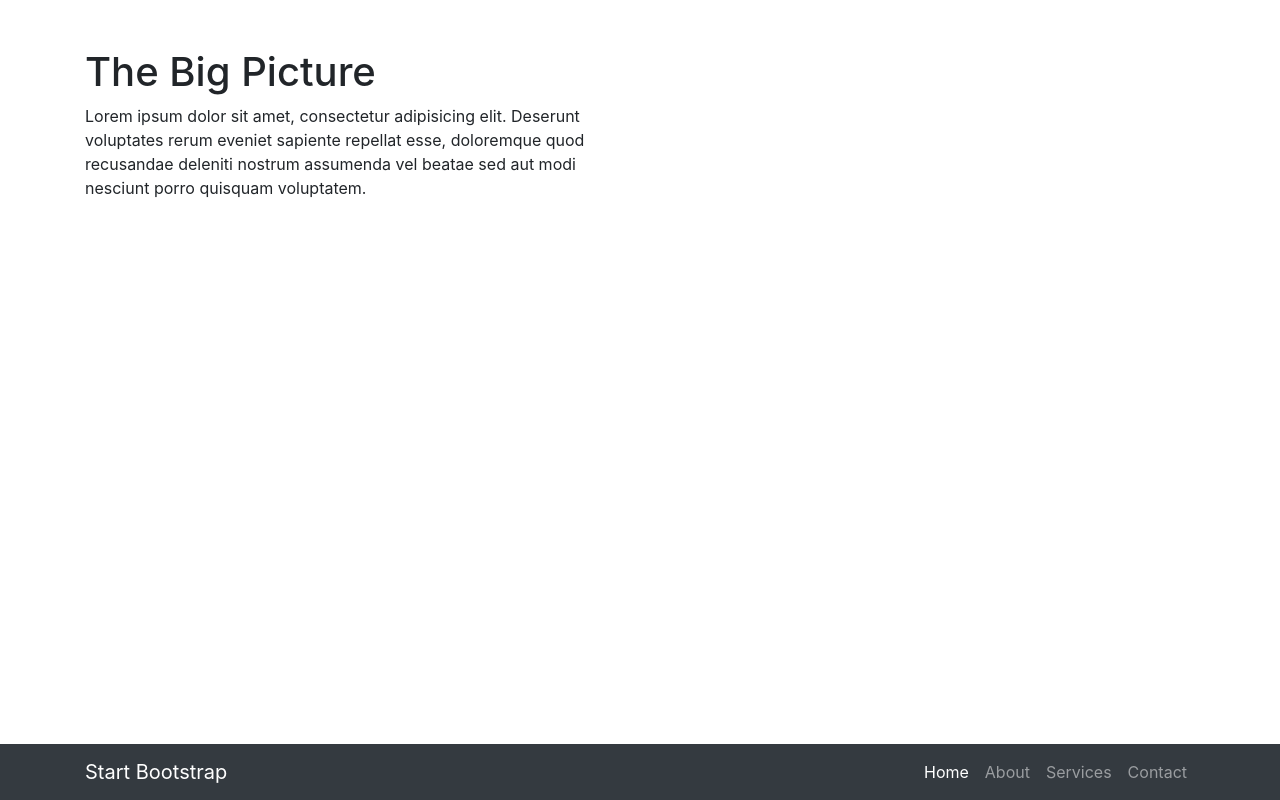
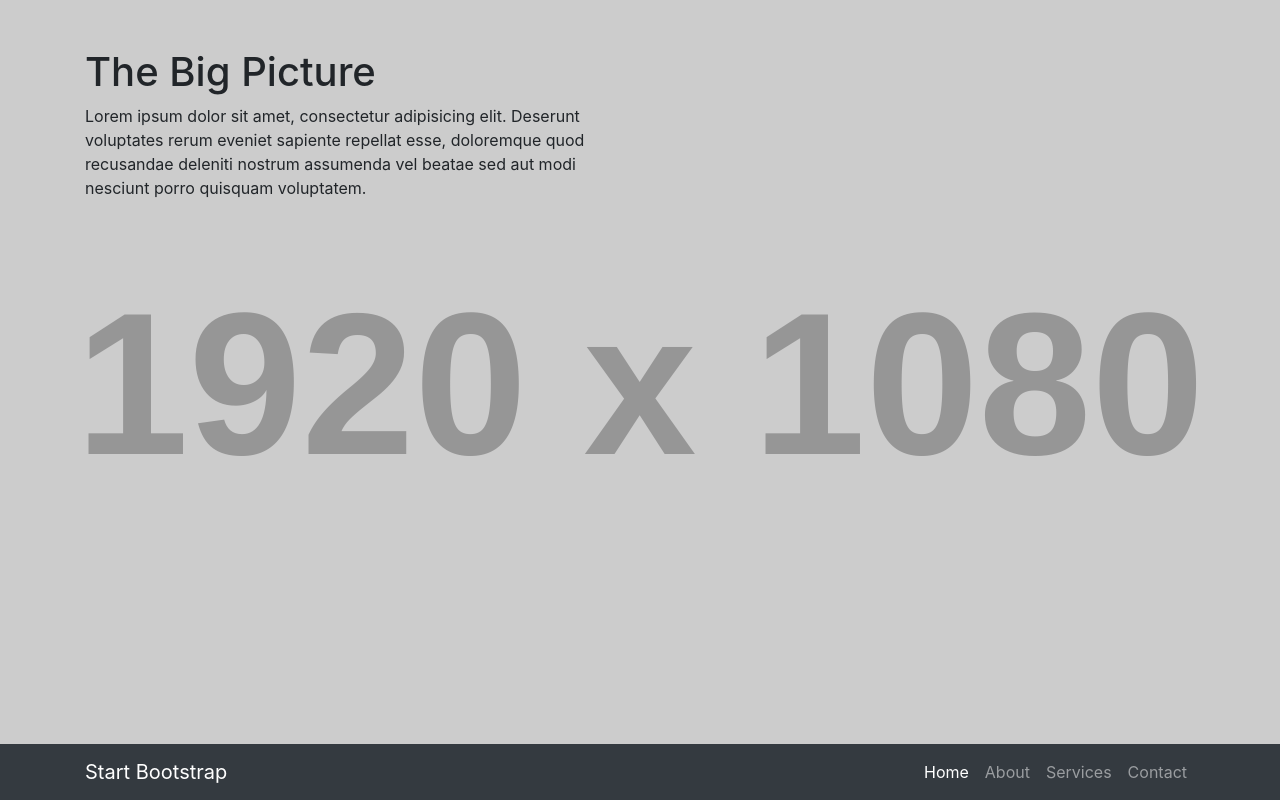
Before and after one commit to roocio/roocio.github.io, a React (Create React App) app: page / in a window 1280 px wide. Built offline with nearby package versions, Linux system fonts and the light colour scheme.

Commit message:
background picture link added

```diff
--- a/public/assets/css/the-big-picture.css
+++ b/public/assets/css/the-big-picture.css
@@ -4,7 +4,7 @@
  * Licensed under MIT (https://github.com/StartBootstrap/startbootstrap-the-big-picture/blob/master/LICENSE)
  */
 body {
-  background: url('') no-repeat center center fixed;
+  background: url('http://placehold.it/1920x1080') no-repeat center center fixed;
   -webkit-background-size: cover;
   -moz-background-size: cover;
   background-size: cover;
```
